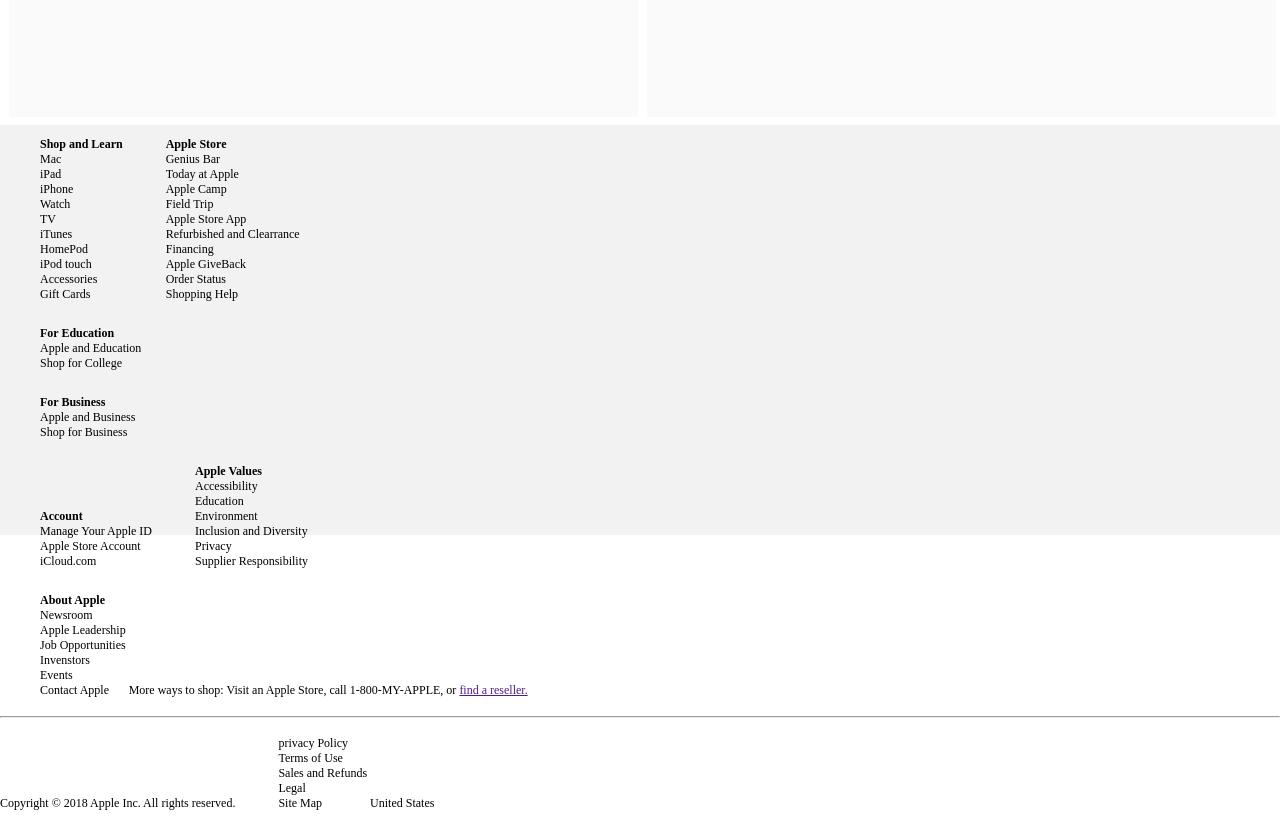
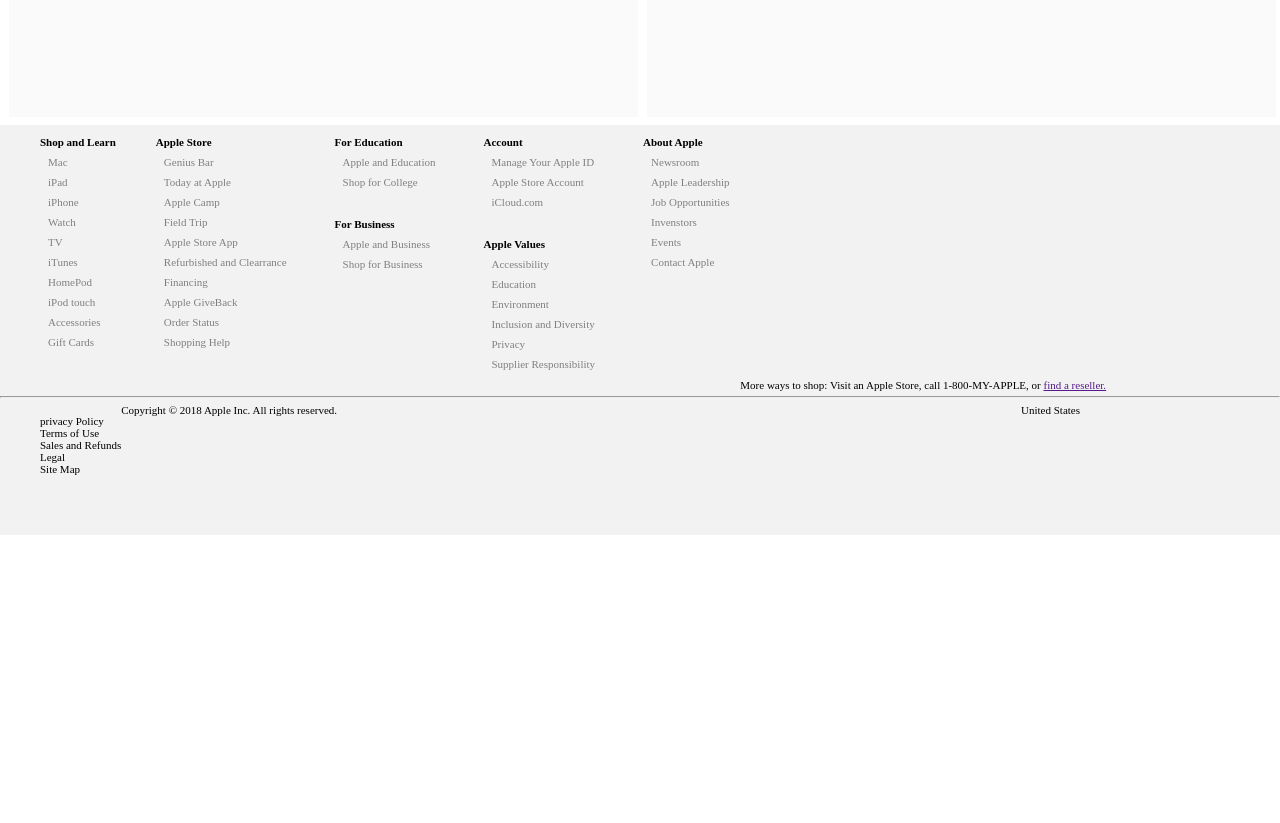
Before and after one commit to gurdlwl/Web_Benchmarking, a plain HTML site: page index.html in a window 1280 px wide. Shown: the part 4000-4823 px from the top of the page. After the commit the page ends 4535 px from the top, so only its background shows below. Drawn offline with Linux system fonts and the light colour scheme.

Commit message:
update
update

```diff
--- a/index.css
+++ b/index.css
@@ -73,18 +73,33 @@ div.gray{
   width:100%;
   height: 410px;
   background-color: #F2F2F2;
-  font-size : 12px;
+  font-size : 11px;
+}
+
+div.info{
+  display: inline-flex;
+
+}
+
+div.infomations{
+
 }
 
 ul.infomation{
-  display: inline-block;
   list-style: none;
+  float:left;
+}
+
+li.infomation{
+  color:gray;
+  margin:8px;
 }
 
 li.infomation:hover{
   text-decoration: underline;
   cursor: pointer;
 }
+
 div.infomation{
   display: grid;
 }
--- a/index.html
+++ b/index.html
@@ -69,8 +69,10 @@
   </div>
 
   <div class="gray">
+    <div class="info">
+      <div class="infomations">
         <ul class="infomation">
-      <li style="font-weight: bold">Shop and Learn</li>
+          <li style="font-weight: bold; color:black;">Shop and Learn</li>
           <li class="infomation">Mac</li>
           <li class="infomation">iPad</li>
           <li class="infomation">iPhone</li>
@@ -82,9 +84,11 @@
           <li class="infomation">Accessories</li>
           <li class="infomation">Gift Cards</li>
         </ul>
+      </div>
 
+      <div class="infomations">
         <ul class="infomation">
-      <li style="font-weight: bold">Apple Store</li>
+          <li style="font-weight: bold; color:black;">Apple Store</li>
           <li class="infomation">Genius Bar</li>
           <li class="infomation">Today at Apple</li>
           <li class="infomation">Apple Camp</li>
@@ -96,29 +100,34 @@
           <li class="infomation">Order Status</li>
           <li class="infomation">Shopping Help</li>
         </ul>
+      </div>
 
+      <div class="infomations">
         <div class="infomation">
           <ul class="infomation">
-        <li style="font-weight: bold">For Education</li>
+            <li style="font-weight: bold; color:black;">For Education</li>
             <li class="infomation">Apple and Education</li>
             <li class="infomation">Shop for College</li>
           </ul>
           <ul class="infomation">
-        <li style="font-weight: bold">For Business</li>
+            <li style="font-weight: bold; color:black;">For Business</li>
             <li class="infomation">Apple and Business</li>
             <li class="infomation">Shop for Business</li>
           </ul>
         </div>
+      </div>
 
-    <div>
+
+      <div class="infomations">
+        <div class="infomation">
           <ul class="infomation">
-        <li style="font-weight: bold">Account</li>
+            <li style="font-weight: bold; color:black;">Account</li>
             <li class="infomation">Manage Your Apple ID</li>
             <li class="infomation">Apple Store Account</li>
             <li class="infomation">iCloud.com</li>
           </ul>
           <ul class="infomation">
-        <li style="font-weight: bold">Apple Values</li>
+            <li style="font-weight: bold; color:black;">Apple Values</li>
             <li class="infomation">Accessibility</li>
             <li class="infomation">Education</li>
             <li class="infomation">Environment</li>
@@ -127,9 +136,11 @@
             <li class="infomation">Supplier Responsibility</li>
           </ul>
         </div>
+      </div>
 
+      <div class="infomations">
         <ul class="infomation">
-      <li style="font-weight: bold">About Apple</li>
+          <li style="font-weight: bold; color:black;">About Apple</li>
           <li class="infomation">Newsroom</li>
           <li class="infomation">Apple Leadership</li>
           <li class="infomation">Job Opportunities</li>
@@ -137,6 +148,8 @@
           <li class="infomation">Events</li>
           <li class="infomation">Contact Apple</li>
         </ul>
+      </div>
+    </div>
 
     More ways to shop: Visit an Apple Store, call 1-800-MY-APPLE, or <a href="">find a reseller.</a>
     <hr>
@@ -149,7 +162,7 @@
       <li>Legal</li>
       <li>Site Map</li>
     </ul>
-    United States
+    <span style="float:right; margin-right:200px;">United States</span>
   </div>
 </body>
 </html>
```
Lines whose indentation alone changed are shown as unchanged.
